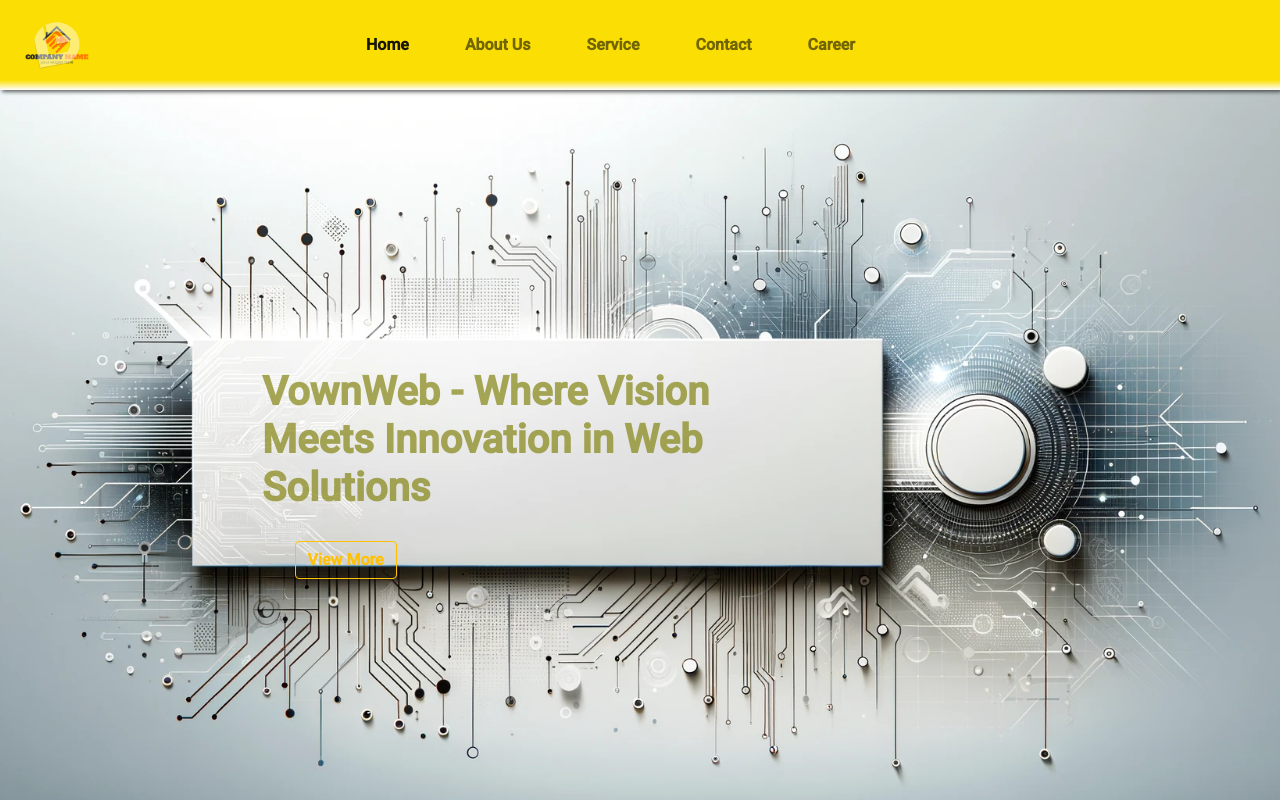
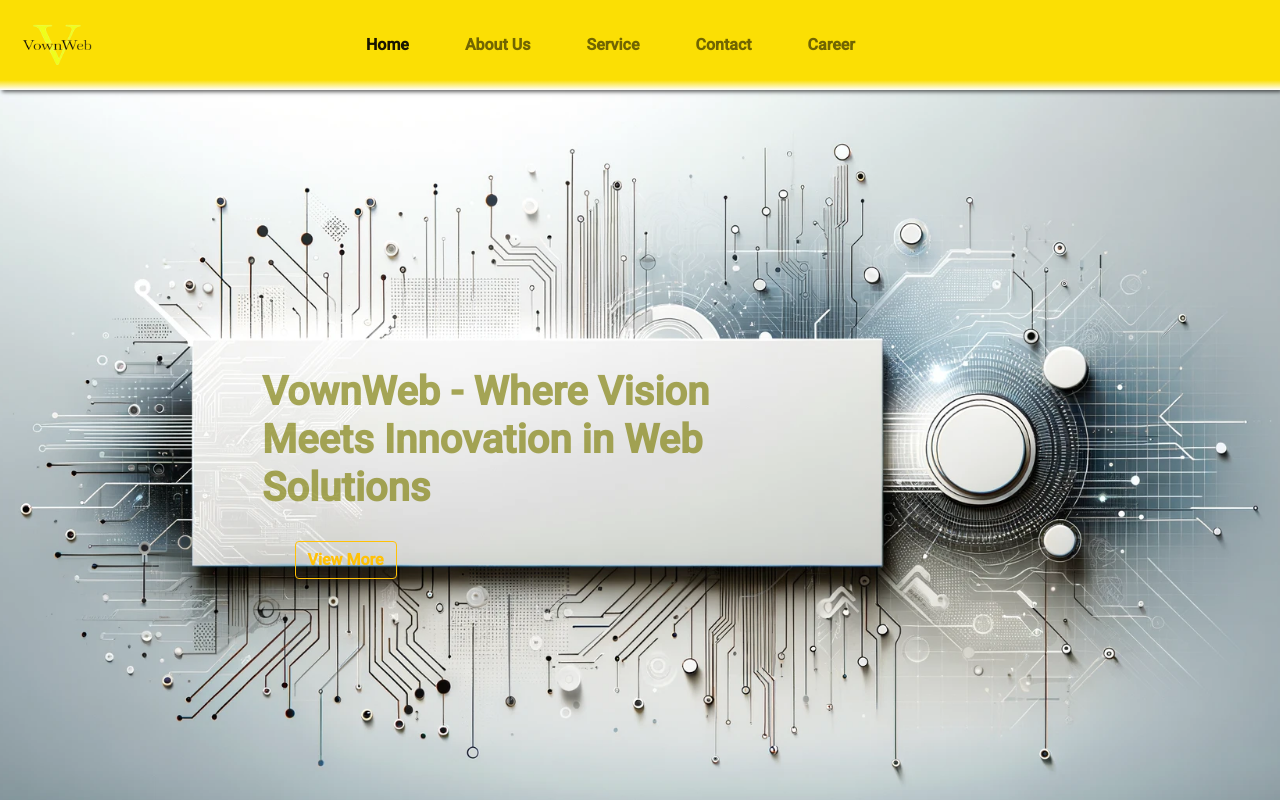
Before and after one commit to ajmalsabith/ownsite-vownweb, an Angular app in the folder frontend/ownsite/: page /home in a window 1280 px wide. Shown: the top 800 px of the page. Built offline with nearby package versions, Linux system fonts and the light colour scheme.

Commit message:
logoupdate

```diff
--- a/frontend/ownsite/src/app/user/components/home/home.component.html
+++ b/frontend/ownsite/src/app/user/components/home/home.component.html
@@ -219,7 +219,7 @@
       </div>
       <div class="expter-cont col-md-4">
         <h2 class="ht-text ">CLAINTS</h2>
-        <h2 class="e-text ">200+ clients</h2>
+        <h2 class="e-text ">100+ clients</h2>
       </div>
     </div>
   </div>
--- a/frontend/ownsite/src/app/user/components/navbar/navbar.component.html
+++ b/frontend/ownsite/src/app/user/components/navbar/navbar.component.html
@@ -1,7 +1,7 @@
 <nav class="navbar navbar-expand-lg navbar-light ">
     <div class="container-fluid">
         <a class="navbar-brand" href="home">
-            <img src="assets/on-site-appliances-repair-handyman-logo.png" alt="" width="90" height="64">
+            <img src="assets/download-removebg-preview (2).png" alt="" width="90" height="64">
           </a>
       <button class="navbar-toggler" type="button" data-bs-toggle="collapse" data-bs-target="#navbarSupportedContent" aria-controls="navbarSupportedContent" aria-expanded="false" aria-label="Toggle navigation">
         <span class="navbar-toggler-icon"></span>
```
Also changed, not shown: frontend/ownsite/src/assets/download-removebg-preview (2).png (added), frontend/ownsite/src/assets/download.webp (added).
